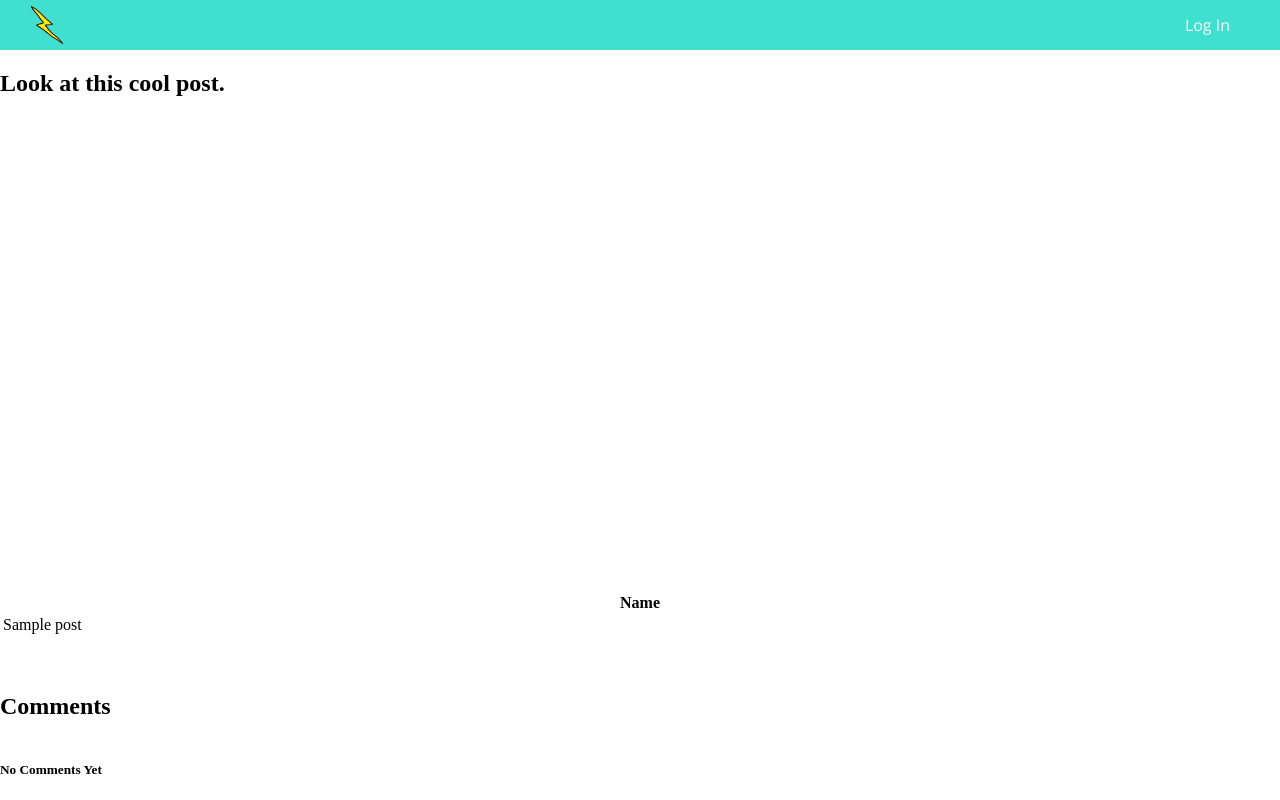
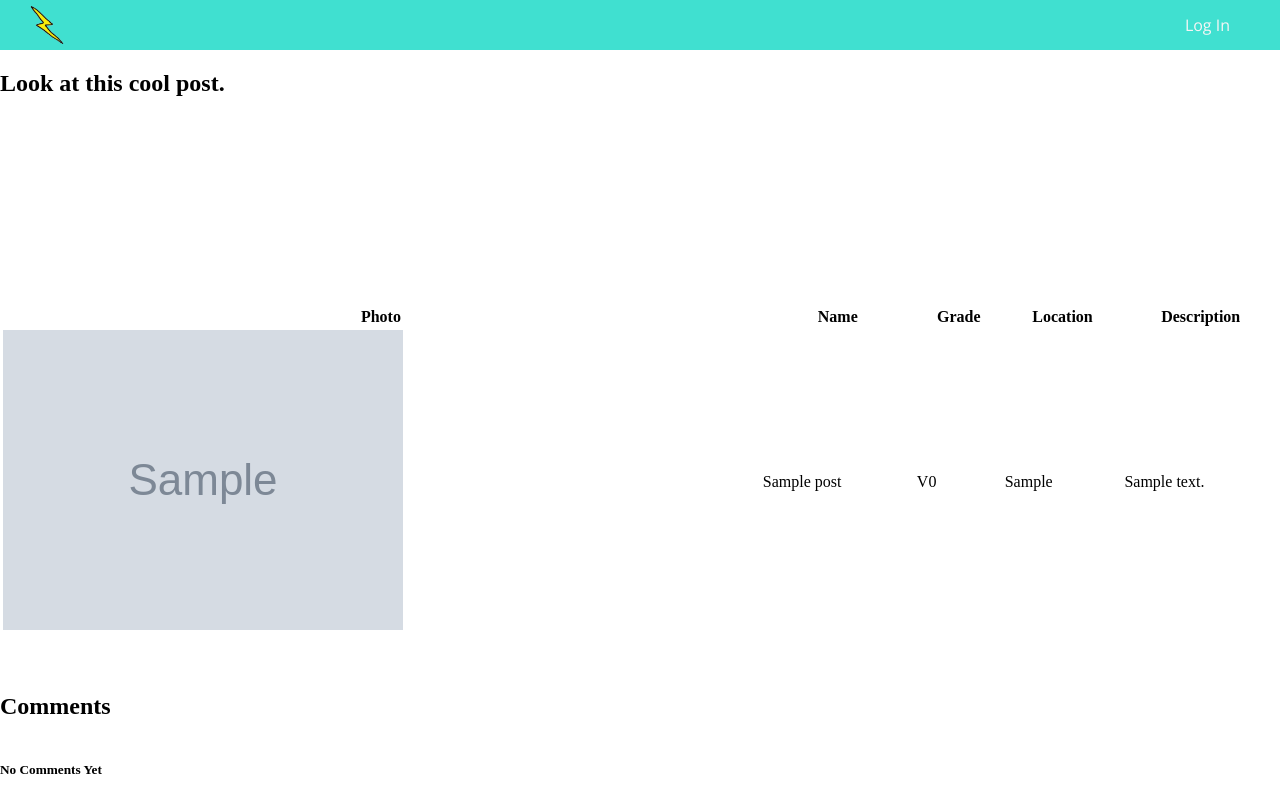
Before and after one commit to cormacpujals/bouldering, a Node server app: page /posts/600000000000000000000001 in a window 1280 px wide. Run offline with Node 20, Linux system fonts and the light colour scheme; tables that the repository leaves empty hold one stand-in row (values such as "Sample post"); some libraries are stand-ins or nearby versions.

Commit message:
ejs changes and styling

```diff
--- a/controllers/posts.js
+++ b/controllers/posts.js
@@ -41,9 +41,10 @@ function show(req, res) {
 }
 
 function edit(req, res) {
+  const validGrades = Post.schema.path('grade').enumValues;
   Post.findOne({_id: req.params.id, user: req.user._id}, function(err, post) {
     if (err || !post) return res.redirect('/posts');
-    res.render('posts/edit', { post });
+    res.render('posts/edit', { post, validGrades });
   });
 }
 
--- a/views/posts/new.ejs
+++ b/views/posts/new.ejs
@@ -1,6 +1,7 @@
 <%- include('../partials/header') %>
 
-<form id="new-form" action="/posts" method="POST">
+<form id="new-form" action="/posts" method="POST"
+      xmlns="http://www.w3.org/1999/html">
     <h3>Post a boulder!</h3>
     <label>Add image URL</label>
     <input type="text" name="img">
@@ -15,7 +16,7 @@
         <% }) %>
     </select>
     <label>Description:</label>
-    <input type="text" name="description" checked>
+    <textarea type="text" name="description"></textarea>
     <label>Location</label>
     <input type="text" name="location">
     <input type="submit" value="Add Boulder">
--- a/views/posts/show.ejs
+++ b/views/posts/show.ejs
@@ -2,20 +2,32 @@
 
 <h2>Look at this cool post.</h2>
 
-<table id="list">
+<table>
     <thead>
     <tr>
-        <th>Name</th>
+      <th>Photo</th>
+      <th>Name</th>
+      <th>Grade</th>
+      <th>Location</th>
+      <th>Description</th>
     </tr>
     </thead>
     <tbody>
         <tr>
-            <td><%= post.name %></td>
-        <% if (user) { %>
-            <form action="/posts/<%= post._id %>?_method=DELETE" method="POST">
+          <td><img src="<%= post.img  %>"/></td>
+          <td><%= post.name %></td>
+          <td><%= post.grade %></td>
+          <td><%= post.location %></td>
+          <td><%= post.description %></td>
+
+
+        </tr>
+          <% if (user && post.user.equals(user._id)) { %>
+           <tr>
+           <td><a href="/posts/<%= post._id %>/edit">Edit Boulder</a>
+           <form action="/posts/<%= post._id %>?_method=DELETE" method="POST">
                 <button type="submit">DELETE BOULDER</button>
-            </form>
-            <a href="/posts/<%= post._id %>/edit">Edit Boulder</a>
+           </form></td>
         <% } else { %>
         <% } %>
         </tr>
```
Also changed, not shown: views/posts/edit.ejs (+34 -1 lines).
